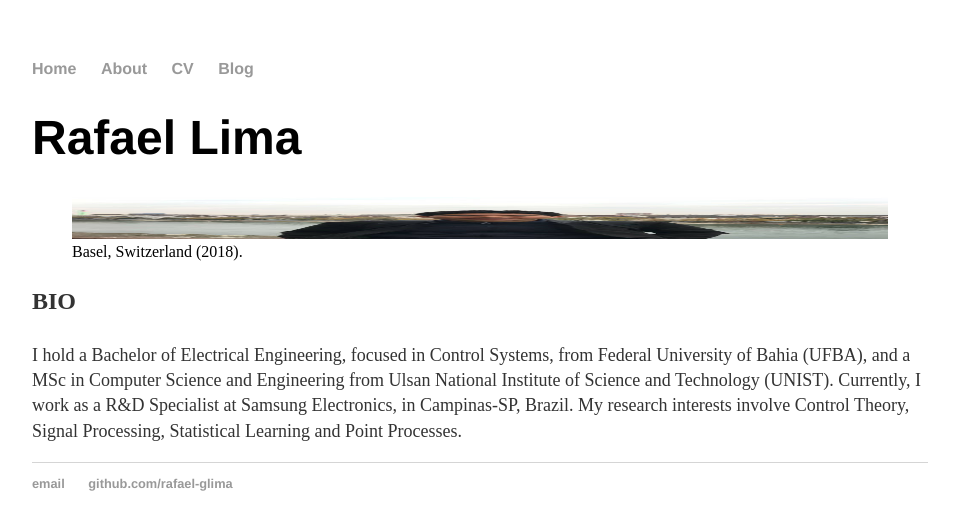
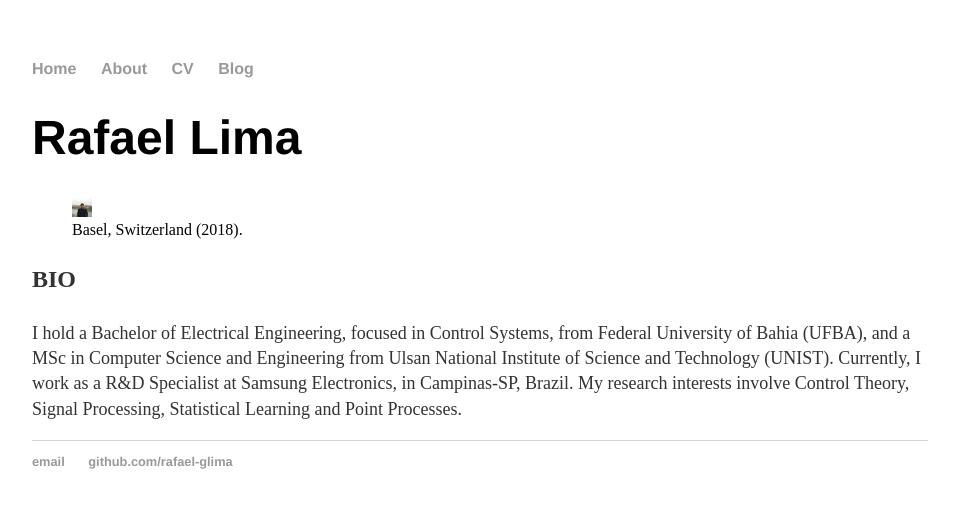
Before and after one commit to rafael-glima/rafael-glima.github.io, a Jekyll site: the page built from index.html, in a window 1280 px wide. Shown: the top 530 px of the page, without its empty margins (160-1119 px from the left). Built offline with Jekyll 4.4.1, drawn with Linux system fonts in a browser that asks for light colours.

Commit message:
Changes in Main Page content

```diff
--- a/index.html
+++ b/index.html
@@ -5,7 +5,7 @@ title: Rafael Lima
 <div class="blurb">
 	<h1>Rafael Lima</h1>
 	<figure>
-  	<img src="Profile.jpg" alt="Trulli" style="width:100%" height="42" width="42">
+  	<img src="Profile.jpg" alt="Trulli" height="20" width="20">
   	<figcaption>Basel, Switzerland (2018).</figcaption>
 	</figure>
 	<p style="font-weight: bold;">BIO</p>
```
